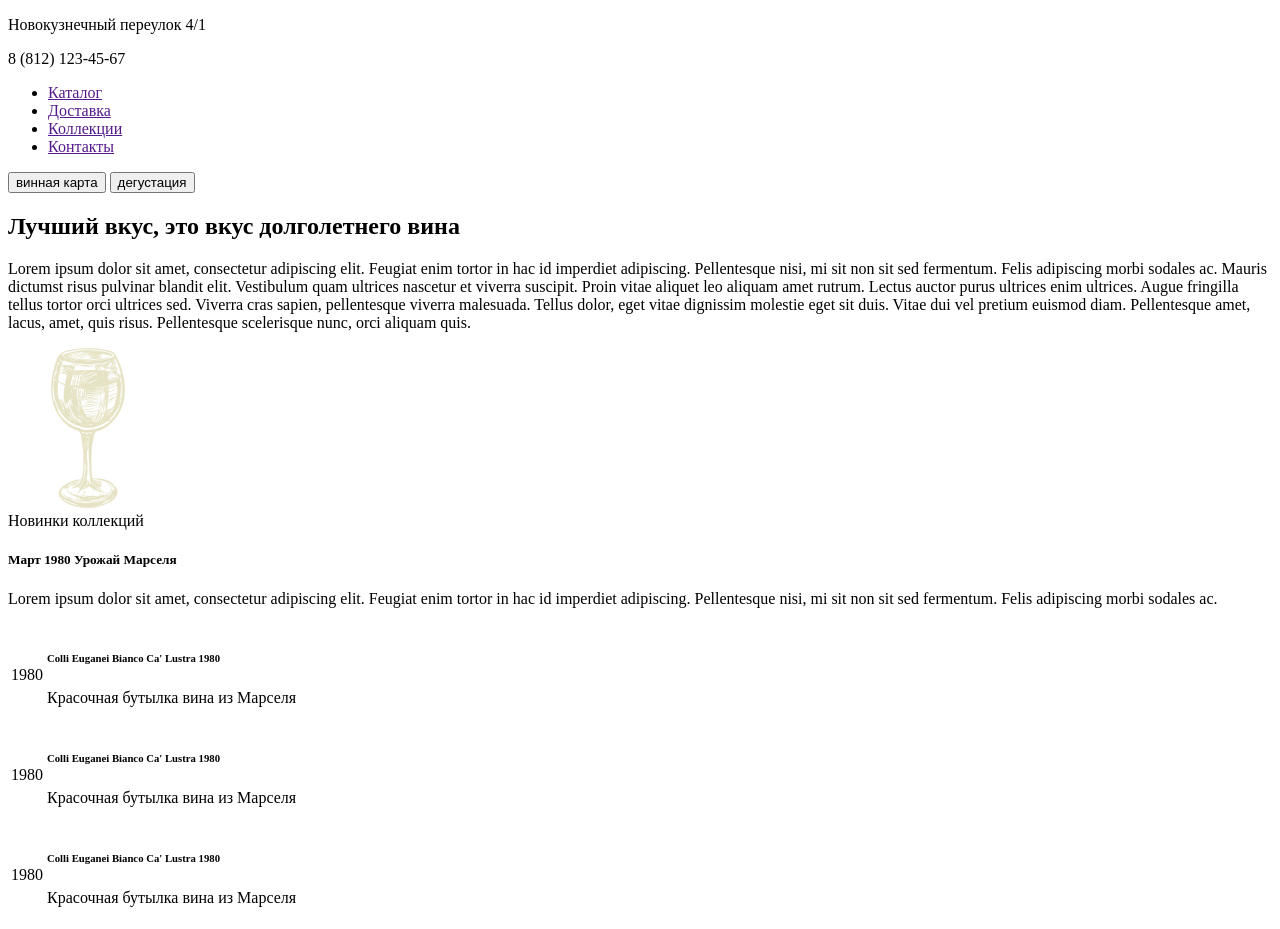
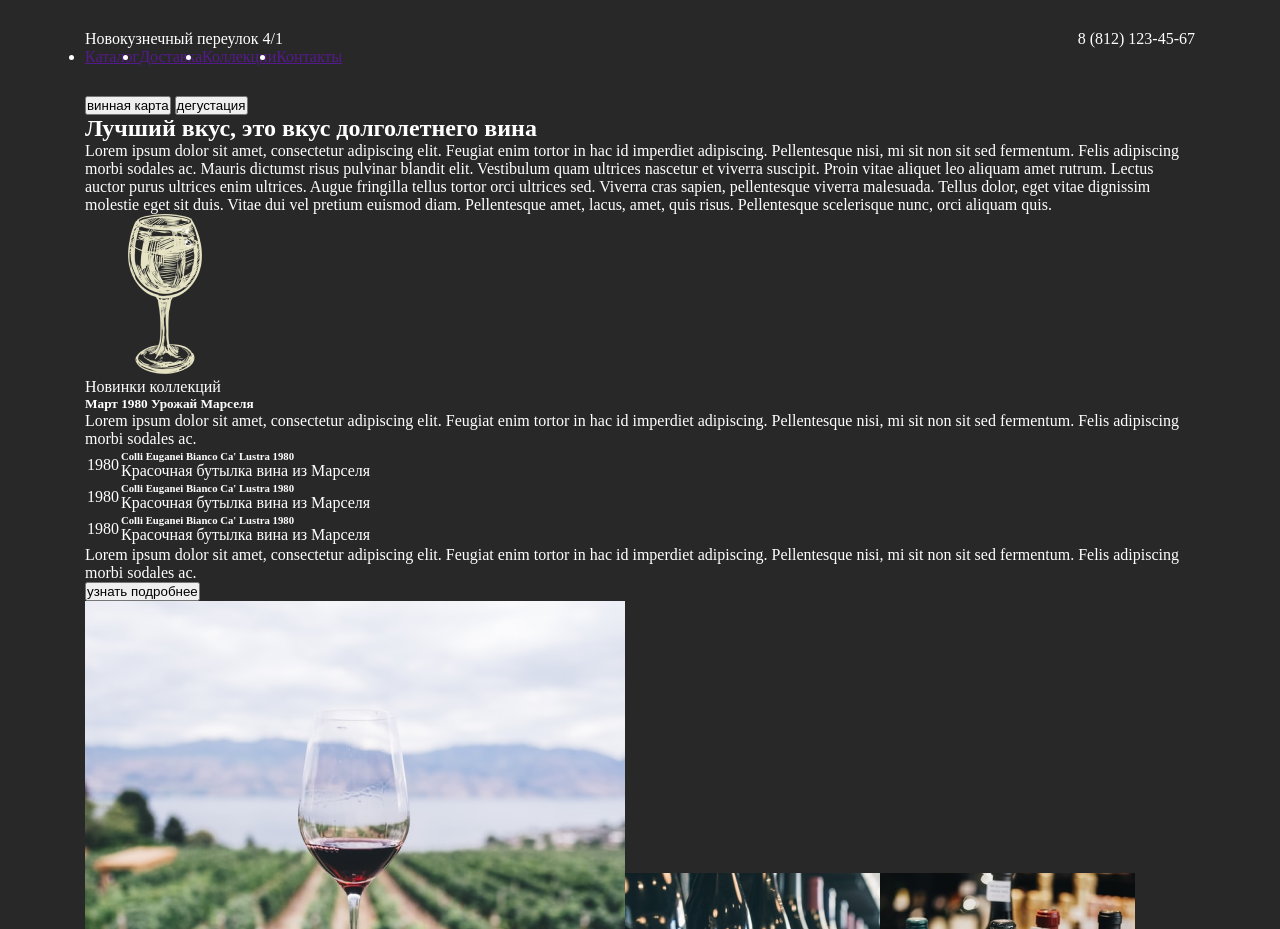
Before and after one commit to ArzygulIm/frontend-test, a plain HTML site: page index.html in a window 1280 px wide. Shown: the top 929 px of the page. Drawn offline with Linux system fonts and the light colour scheme; files whose address does not match are found by name.

Commit message:
second day start

```diff
--- a/index.html
+++ b/index.html
@@ -5,6 +5,9 @@
     <meta charset="UTF-8">
     <meta name="viewport" content="width=device-width, initial-scale=1.0">
     <title>Document</title>
+    <link rel="preconnect" href="https://fonts.googleapis.com">
+<link rel="preconnect" href="https://fonts.gstatic.com" crossorigin>
+<link href="https://fonts.googleapis.com/css2?family=Montserrat:ital,wght@0,100..900;1,100..900&display=swap" rel="stylesheet">
     <link rel="stylesheet" href="./style.css">
 </head>
 
@@ -12,7 +15,7 @@
     <header>
         <div class="container">
             <div class="header__wrap">
-                <div class="adress-number">
+                <div>
                     <p>Новокузнечный переулок 4/1</p>
                     <p>8 (812) 123-45-67</p>
                 </div>
@@ -55,12 +58,15 @@
         </section>
 
         <section id="collections">
+            <div class="container">
                 <div class="collections__wrap">
                     <div class="collections__text">
                         <span class="title">Новинки коллекций</span>
                         <h5>Март 1980 Урожай Марселя</h5>
-                    <p>Lorem ipsum dolor sit amet, consectetur adipiscing elit. Feugiat enim tortor in hac id imperdiet
-                        adipiscing. Pellentesque nisi, mi sit non sit sed fermentum. Felis adipiscing morbi sodales ac.
+                        <p>Lorem ipsum dolor sit amet, consectetur adipiscing elit. Feugiat enim tortor in hac id
+                            imperdiet
+                            adipiscing. Pellentesque nisi, mi sit non sit sed fermentum. Felis adipiscing morbi sodales
+                            ac.
                         </p>
                         <table>
                             <tr>
@@ -85,14 +91,17 @@
                                 </td>
                             </tr>
                         </table>
-                    <p>Lorem ipsum dolor sit amet, consectetur adipiscing elit. Feugiat enim tortor in hac id imperdiet
-                        adipiscing. Pellentesque nisi, mi sit non sit sed fermentum. Felis adipiscing morbi sodales ac.
+                        <p>Lorem ipsum dolor sit amet, consectetur adipiscing elit. Feugiat enim tortor in hac id
+                            imperdiet
+                            adipiscing. Pellentesque nisi, mi sit non sit sed fermentum. Felis adipiscing morbi sodales
+                            ac.
                         </p>
                         <button>узнать подробнее</button>
                     </div>
                     <div class="collections__images">
                         <img src="./images/Rectangle11.png" alt=""><img src="./images/Rectangle12.png" alt=""><img
                             src="./images/Rectangle13.png" alt="">
+                    </div>
                 </div>
             </div>
         </section>
--- a/style.css
+++ b/style.css
@@ -0,0 +1,28 @@
+* {
+    margin: 0;
+    padding: 0;
+    box-sizing: border-box;
+}
+
+body {
+    background: #282828;
+    color: #FFFFFF;
+}
+
+.container {
+    margin: 0 auto;
+    width: 1110px;
+}
+
+header{
+    padding: 30px 0;
+}
+
+header nav ul{
+    display: flex;
+}
+
+.header__wrap div{
+    display: flex;
+    justify-content: space-between;
+}
```
Lines whose indentation alone changed are shown as unchanged.
